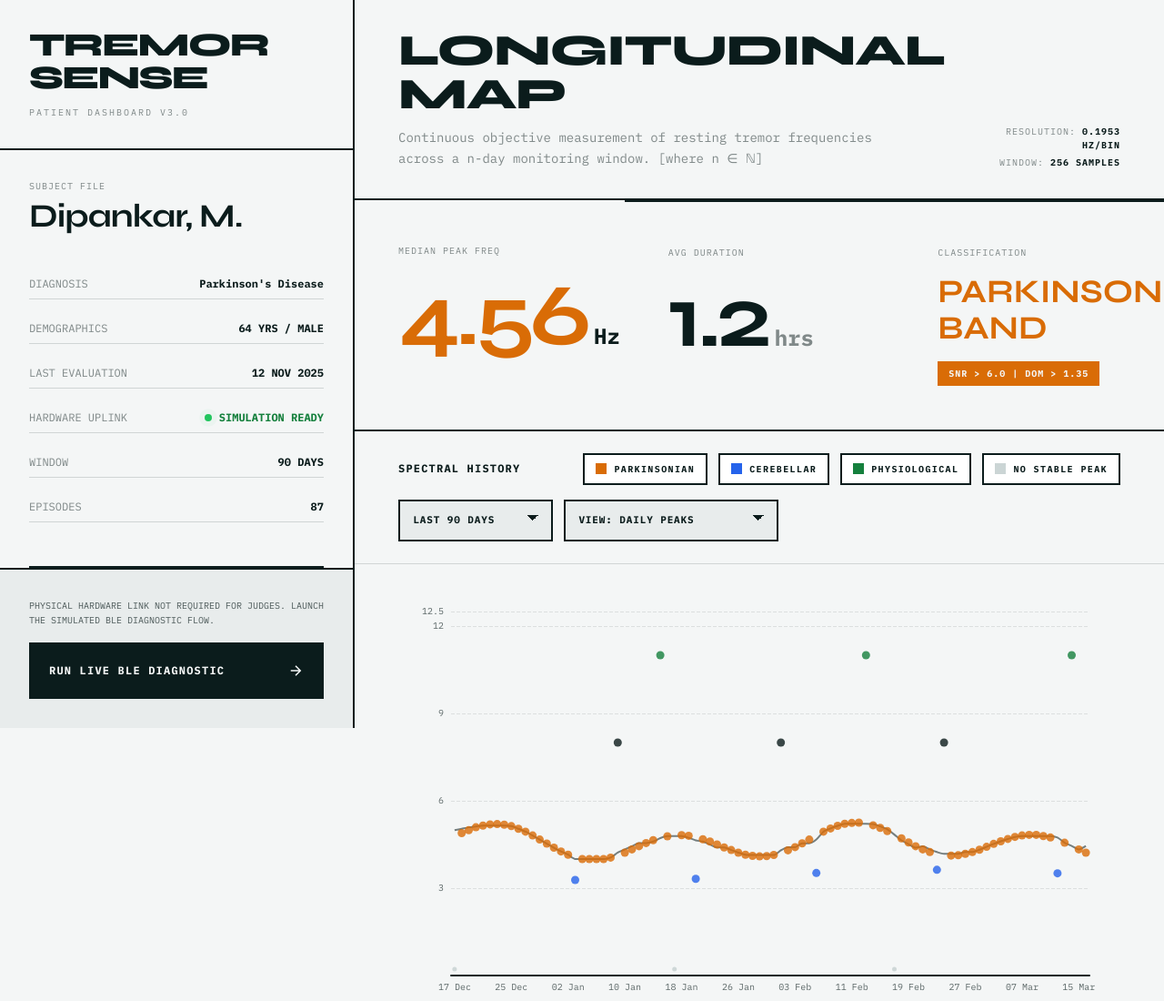
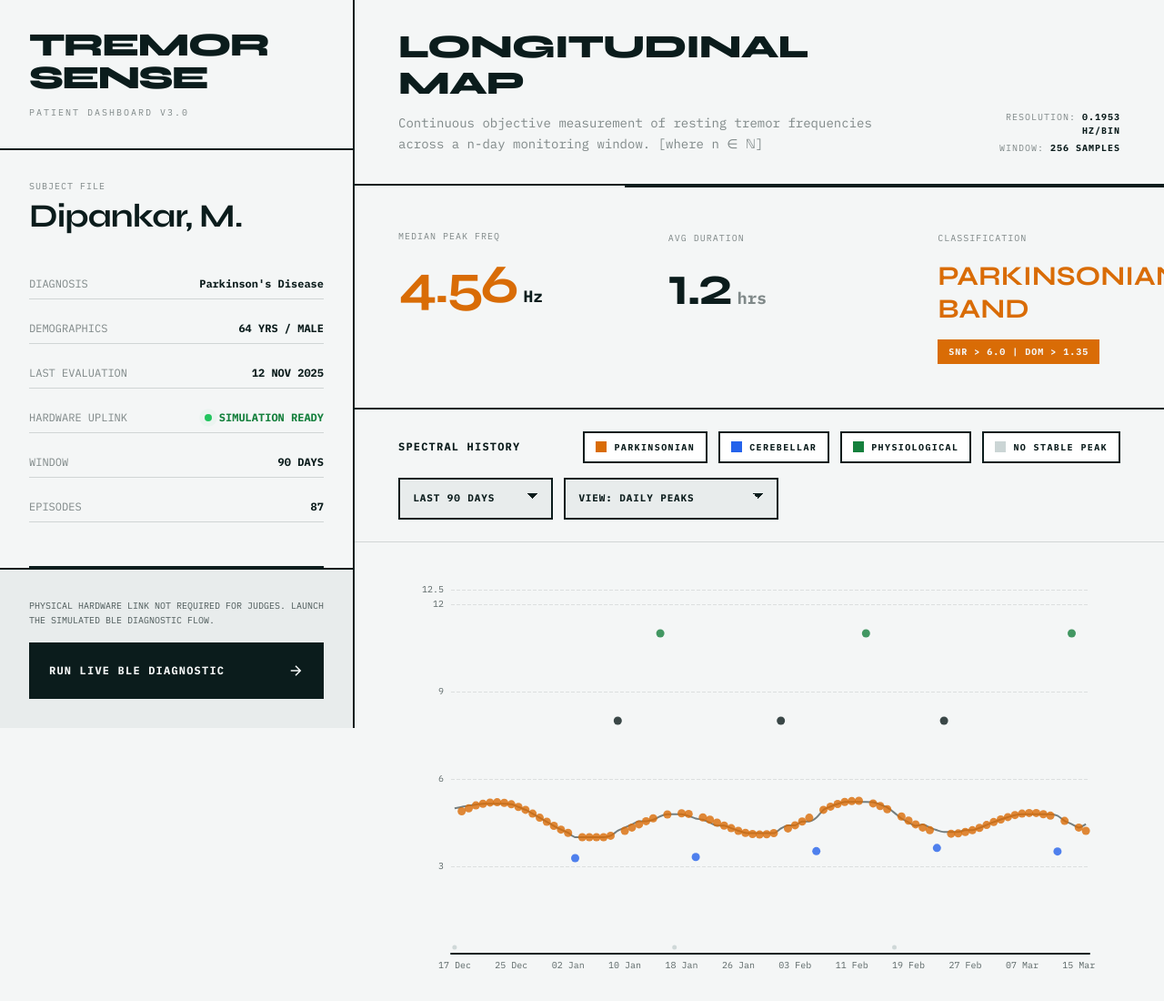
Before and after one commit to jared-one/TremorSense, a plain HTML site: page index.html in a window 1280 px wide. Shown: the top 1100 px of the page at 91% size. Drawn offline with nearby package versions, Linux system fonts and the light colour scheme.

Commit message:
Update index.html

```diff
--- a/index.html
+++ b/index.html
@@ -258,7 +258,7 @@
   <main class="flex-1 overflow-x-hidden flex flex-col min-w-0">
     <header class="p-8 lg:px-12 divider-b flex flex-col md:flex-row md:items-end justify-between gap-6">
       <div>
-        <h2 class="text-3xl lg:text-5xl font-extrabold tracking-tight uppercase">Longitudinal Map</h2>
+        <h2 class="text-2xl lg:text-4xl font-extrabold tracking-tight uppercase">Longitudinal Map</h2>
         <p class="font-mono text-sm text-muted mt-3 max-w-xl leading-relaxed">
           Continuous objective measurement of resting tremor frequencies across a n-day monitoring window. [where n ∈ ℕ]
         </p>
@@ -273,22 +273,22 @@
       <div class="p-8 lg:p-12 flex flex-col">
         <span class="font-mono text-[10px] text-muted tracking-widest uppercase mb-4">Median Peak Freq</span>
         <div class="flex items-baseline gap-2">
-          <span id="metricPeak" class="text-7xl lg:text-8xl font-bold text-alert tracking-tighter leading-none">--</span>
-          <span class="font-mono text-2xl font-bold text-ink">Hz</span>
+          <span id="metricPeak" class="text-5xl lg:text-6xl font-bold text-alert tracking-tighter leading-none">--</span>
+          <span class="font-mono text-lg font-bold text-ink">Hz</span>
         </div>
       </div>
 
       <div class="p-8 lg:p-12 flex flex-col divider-t md:divider-t-0 md:divider-l">
         <span class="font-mono text-[10px] text-muted tracking-widest uppercase mb-4">Avg Duration</span>
         <div class="flex items-baseline gap-2">
-          <span id="metricDuration" class="text-7xl lg:text-8xl font-bold text-ink tracking-tighter leading-none">--</span>
-          <span class="font-mono text-2xl font-bold text-muted">hrs</span>
+          <span id="metricDuration" class="text-5xl lg:text-6xl font-bold text-ink tracking-tighter leading-none">--</span>
+          <span class="font-mono text-lg font-bold text-muted">hrs</span>
         </div>
       </div>
 
       <div class="p-8 lg:p-12 flex flex-col divider-t md:divider-t-0 md:divider-l justify-center">
         <span class="font-mono text-[10px] text-muted tracking-widest uppercase mb-4">Classification</span>
-        <span id="metricClass" class="text-3xl lg:text-4xl font-bold text-alert uppercase leading-none mb-4">--</span>
+        <span id="metricClass" class="text-2xl lg:text-3xl font-bold text-alert uppercase leading-none mb-4">--</span>
         <span id="metricGate" class="font-mono text-[10px] font-bold bg-alert text-paper px-3 py-1.5 self-start tracking-widest">
           SNR > 6.0 | DOM > 1.35
         </span>
```
